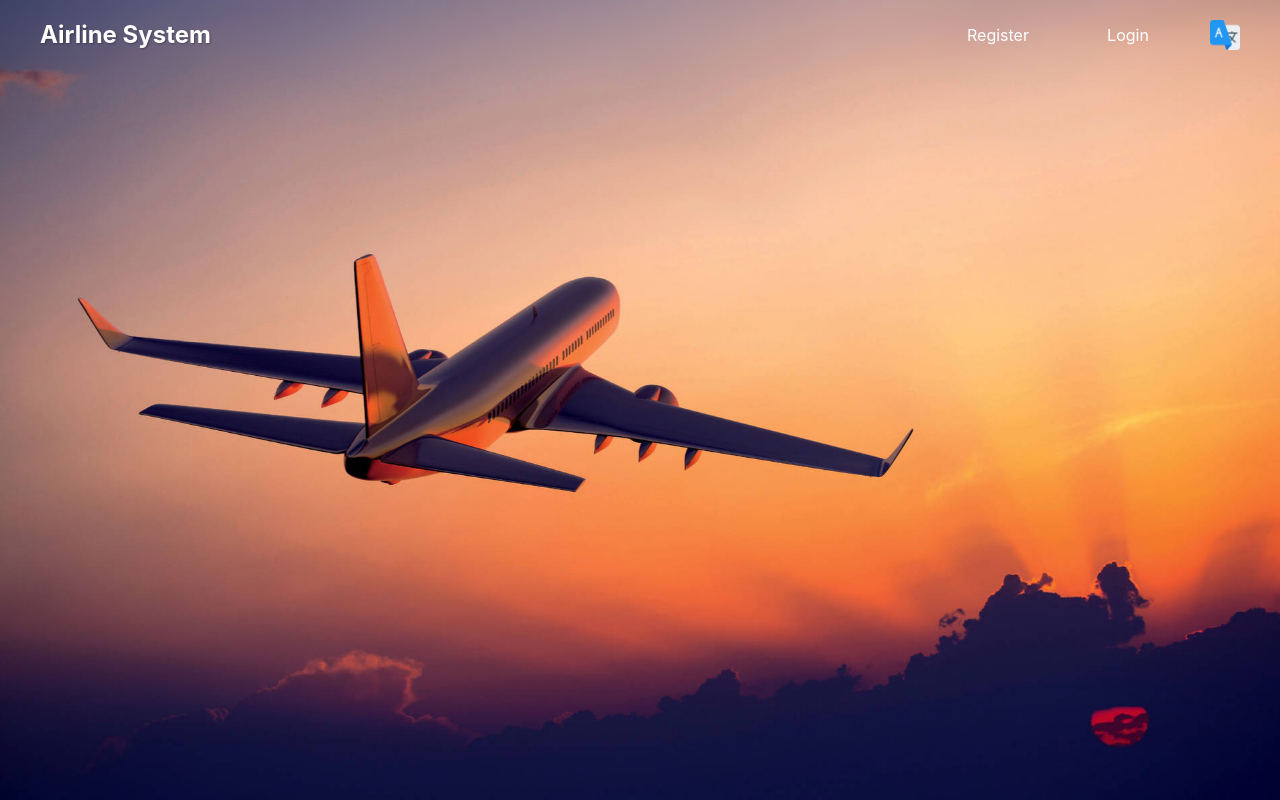
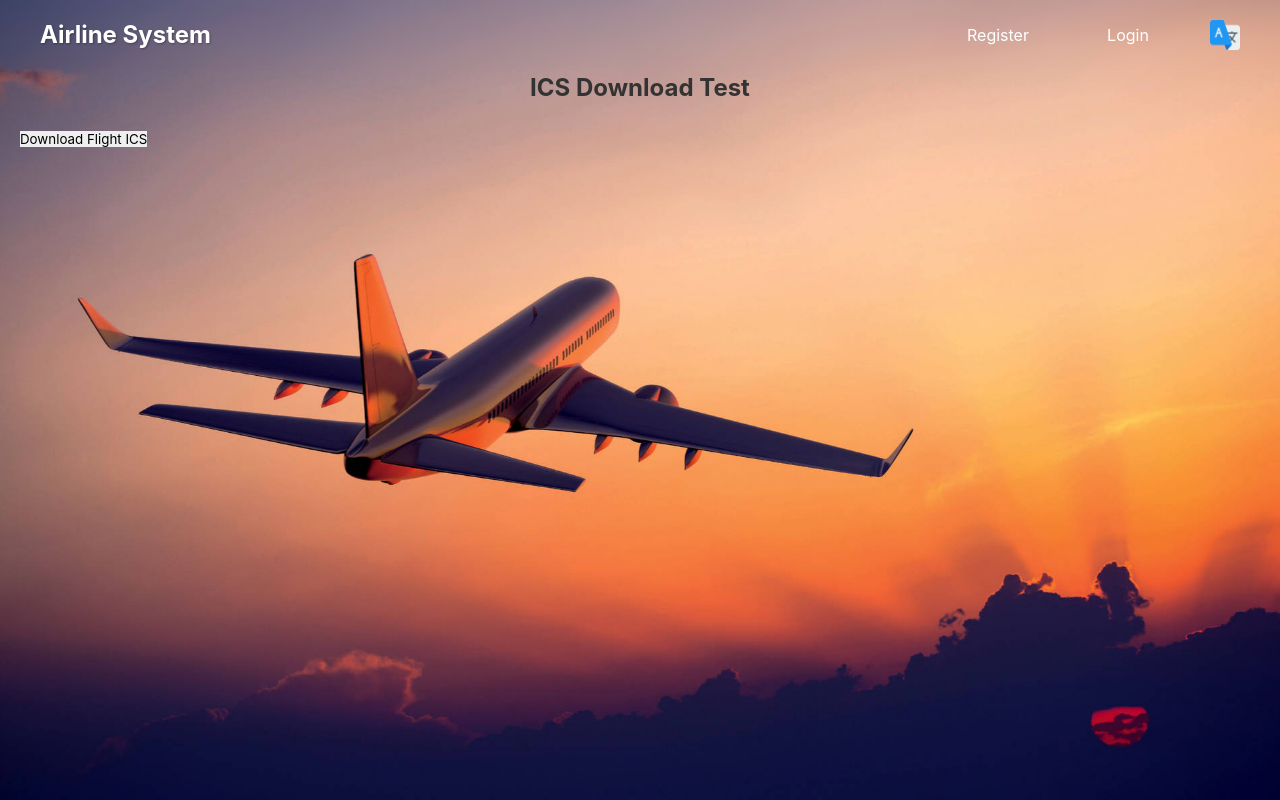
Before and after one commit to SI-2025-AIRLINE/Frontend, a React (Vite) app: page /export-ics in a window 1280 px wide. Built offline with nearby package versions, Linux system fonts and the light colour scheme; no server answers.

Commit message:
Adding a test page as a guide to approach .ics file download implementation

```diff
--- a/package.json
+++ b/package.json
@@ -31,7 +31,7 @@
     "@tailwindcss/postcss": "^4.1.2",
     "@types/react": "^19.0.10",
     "@types/react-dom": "^19.0.4",
-    "@vitejs/plugin-react": "^4.3.4",
+    "@vitejs/plugin-react": "^4.4.1",
     "autoprefixer": "^10.4.21",
     "eslint": "^9.21.0",
     "eslint-plugin-react-hooks": "^5.1.0",
--- a/src/App.jsx
+++ b/src/App.jsx
@@ -28,6 +28,7 @@ import CreateTicket from './pages/CreateTicket/CreateTicket';
 import CustomerChat from './pages/CustomerChat/CustomerChat';
 import Feedback from './pages/Feedback/Feedback';
 import ChatAdminManagement from './components/ChatAdminManagement/ChatAdminManagement';
+import ExportICS from './pages/ExportICSPage/ExportICS';
 
 function App() {
   const isAdminRoute = location.pathname.startsWith('/admin');
@@ -60,6 +61,7 @@ function App() {
             <Route path="/create-ticket" element={<CreateTicket />} />
             <Route path="/customer-chat" element={<CustomerChat />} />
             <Route path="/feedback" element={<Feedback />} />
+            <Route path="/export-ics" element={<ExportICS />} />
           </Routes>
           {isAdminRoute && <ChatAdminManagement />}
         </div>
--- /dev/null
+++ b/src/pages/ExportICSPage/ExportICS.jsx
@@ -0,0 +1,35 @@
+import React from 'react';
+import axios from 'axios';
+
+const TestICSDownload = () => {
+  const downloadICS = async () => {
+    try {
+      const response = await axios.get('http://localhost:5165/api/Booking/export-ics/1', {
+        responseType: 'blob',
+      });
+
+
+    let filename = 'flight-booking.ics';
+
+
+      const url = window.URL.createObjectURL(new Blob([response.data], { type: 'text/calendar' }));
+      const link = document.createElement('a');
+      link.href = url;
+      link.setAttribute('download', 'flight-booking.ics');
+      document.body.appendChild(link);
+      link.click();
+      link.remove();
+    } catch (error) {
+      console.error('Download failed', error);
+    }
+  };
+
+  return (
+    <div style={{ padding: 20 }}>
+      <h2>ICS Download Test</h2>
+      <button onClick={downloadICS}>Download Flight ICS</button>
+    </div>
+  );
+};
+
+export default TestICSDownload;
```
Also changed, not shown: 1 other file (tests, documents, lock files or other folders).
